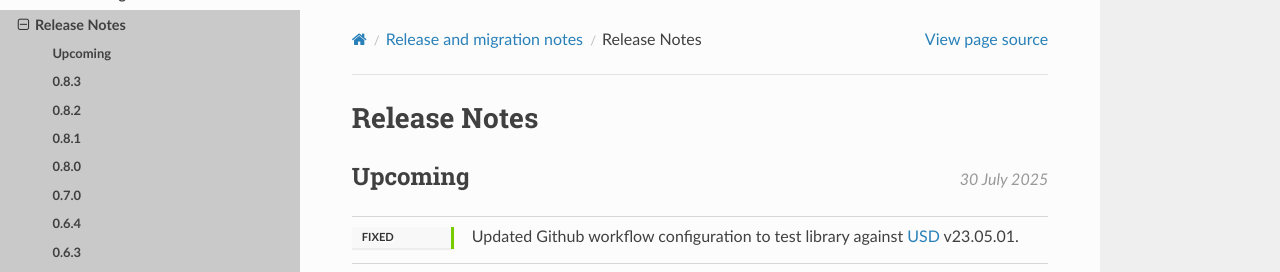
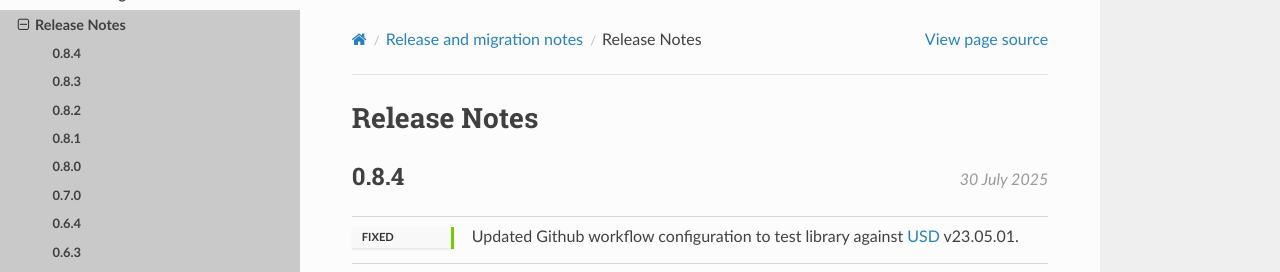
Before and after one commit to wdas/unf, a Sphinx documentation site: the page built from doc/sphinx/release/release_notes.rst, in a window 1280 px wide and 900 px high. Shown: the top 272 px of the window. Built offline with Sphinx 7.4.7 and the Read the Docs theme 3.1.0, drawn with Linux system fonts in a browser that asks for light colours; cross-references to code outside the pages are shown as plain code.

Commit message:
Update version to 0.8.4

```diff
--- a/CMakeLists.txt
+++ b/CMakeLists.txt
@@ -5,7 +5,7 @@ else()
 endif()
 
 project(unf
-    VERSION 0.8.3
+    VERSION 0.8.4
     LANGUAGES CXX
 )
 
--- a/doc/sphinx/release/release_notes.rst
+++ b/doc/sphinx/release/release_notes.rst
@@ -4,7 +4,8 @@
 Release Notes
 *************
 
-.. release:: Upcoming
+.. release:: 0.8.4
+    :date: 2025-07-30
 
     .. change:: fixed
 
```
